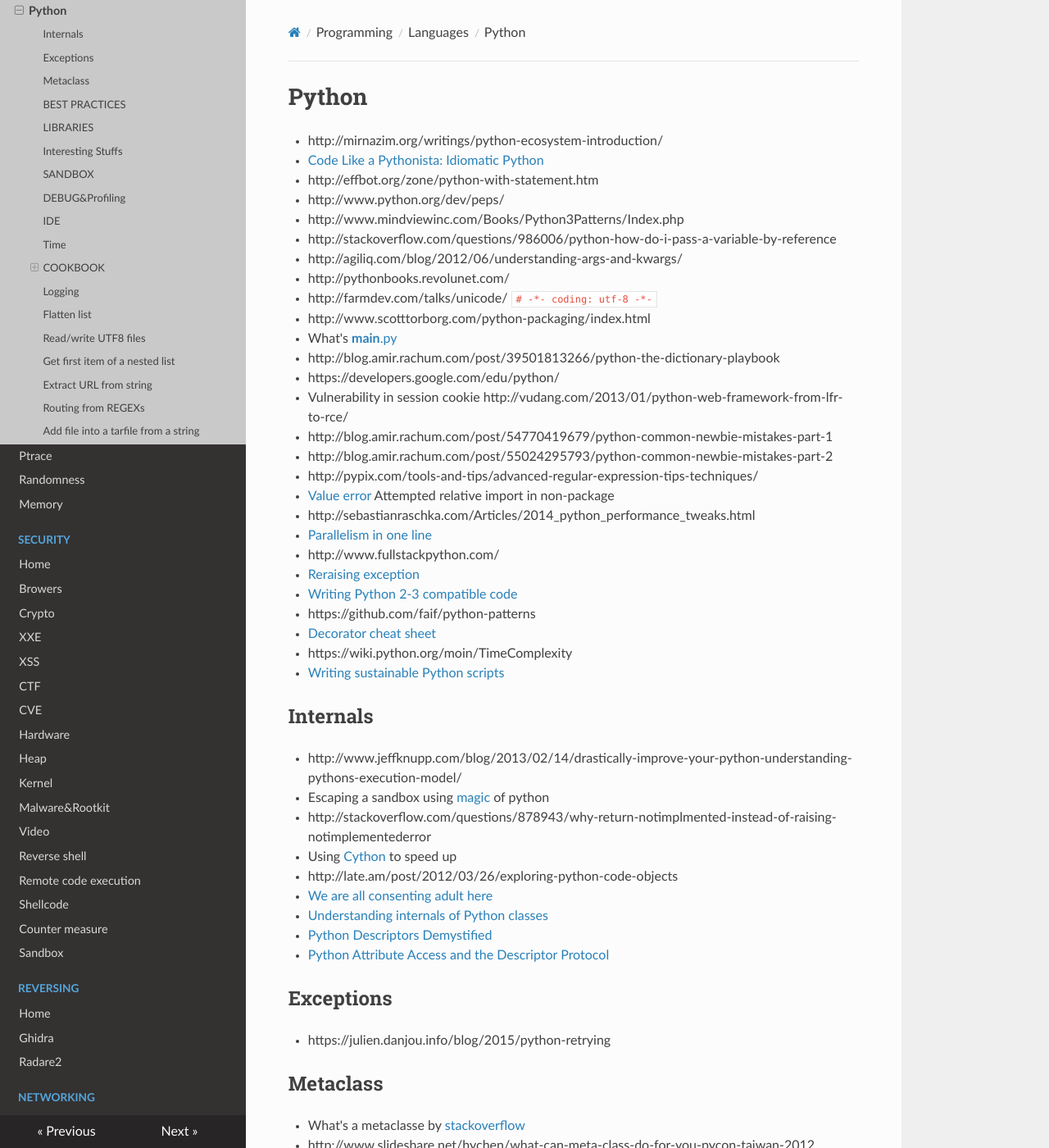
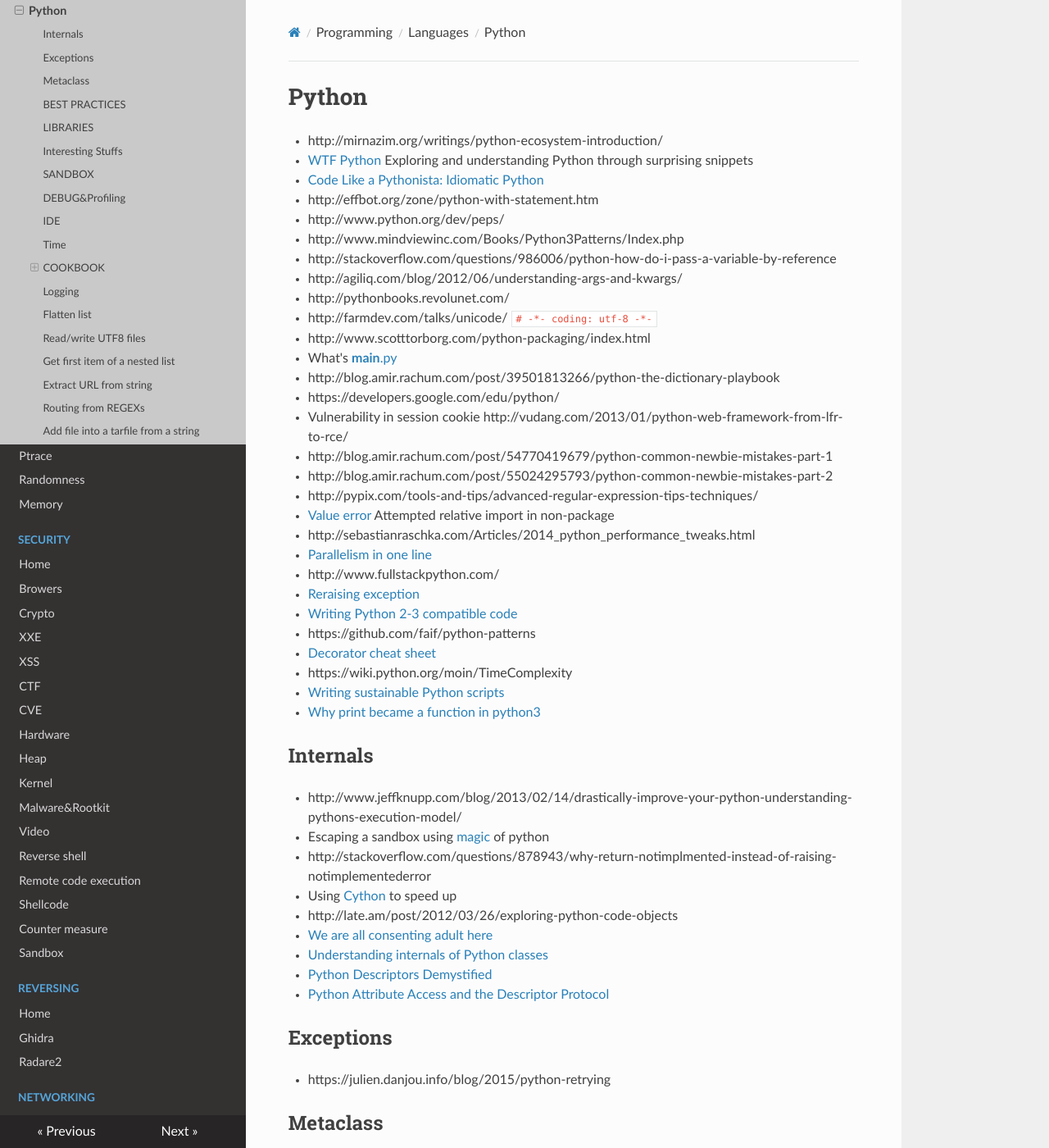
Before and after one commit to gipi/low-level, an MkDocs documentation site: the page built from docs/languages/python.md, in a window 1280 px wide and 1400 px high. Shown: the whole window at 82% size. Built offline with MkDocs 1.6.1, drawn with Linux system fonts in a browser that asks for light colours; nearby versions of some CDN libraries; old or Windows-style settings are respelled for this version of MkDocs.

Commit message:
Update python.md

```diff
--- a/docs/languages/python.md
+++ b/docs/languages/python.md
@@ -1,6 +1,7 @@
 # Python
 
  - http://mirnazim.org/writings/python-ecosystem-introduction/
+ - [WTF Python](https://github.com/satwikkansal/wtfpython/blob/master/README.md) Exploring and understanding Python through surprising snippets
  - [Code Like a Pythonista: Idiomatic Python](http://python.net/~goodger/projects/pycon/2007/idiomatic/handout.html)
  - http://effbot.org/zone/python-with-statement.htm
  - http://www.python.org/dev/peps/
@@ -27,6 +28,7 @@
  - [Decorator cheat sheet](http://www.pydanny.com/python-decorator-cheatsheet.html)
  - https://wiki.python.org/moin/TimeComplexity
  - [Writing sustainable Python scripts](https://vincent.bernat.ch/en/blog/2019-sustainable-python-script)
+ - [Why print became a function in python3](https://snarky.ca/why-print-became-a-function-in-python-3/)
 
 ## Internals
 
```
